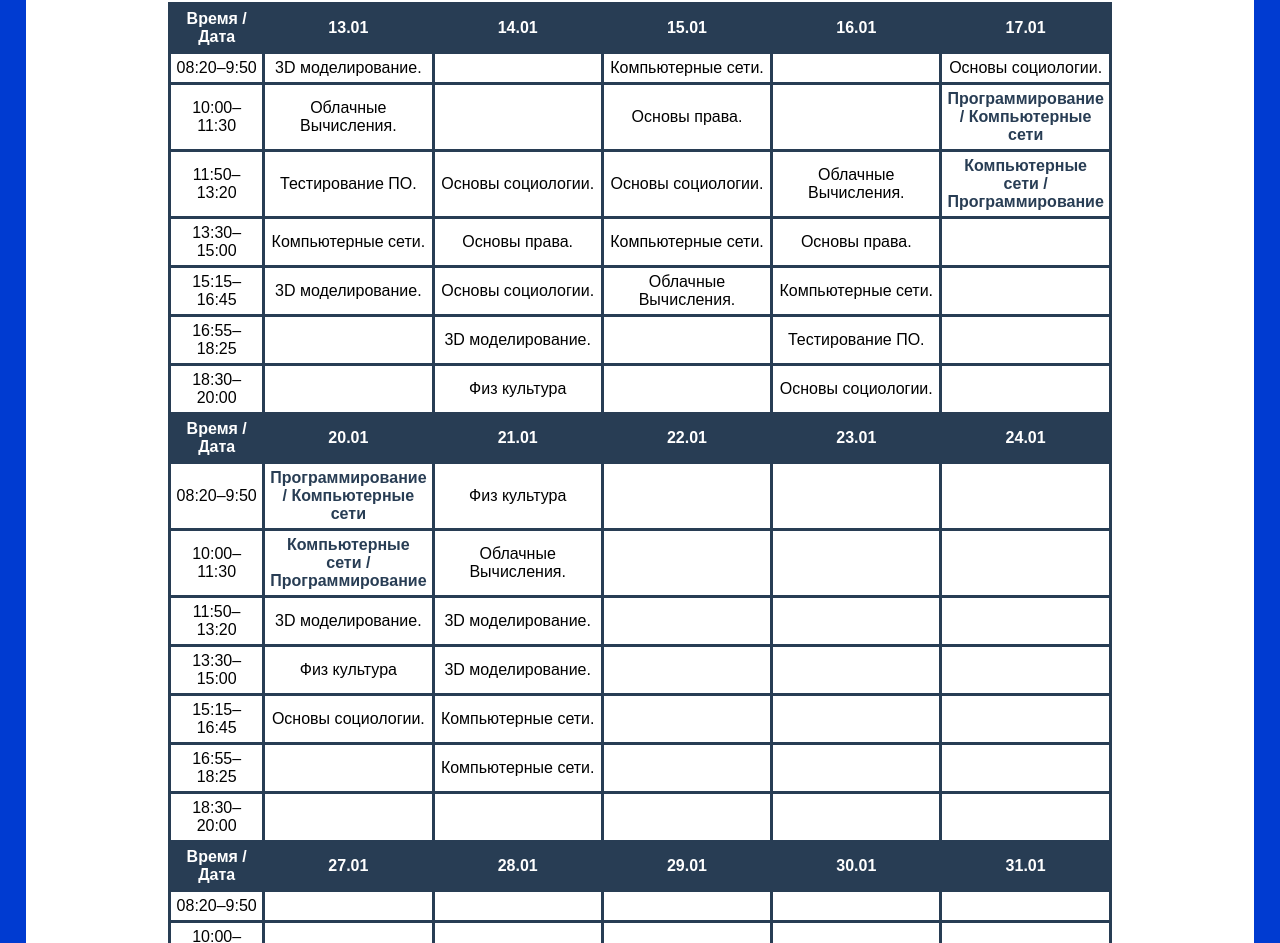
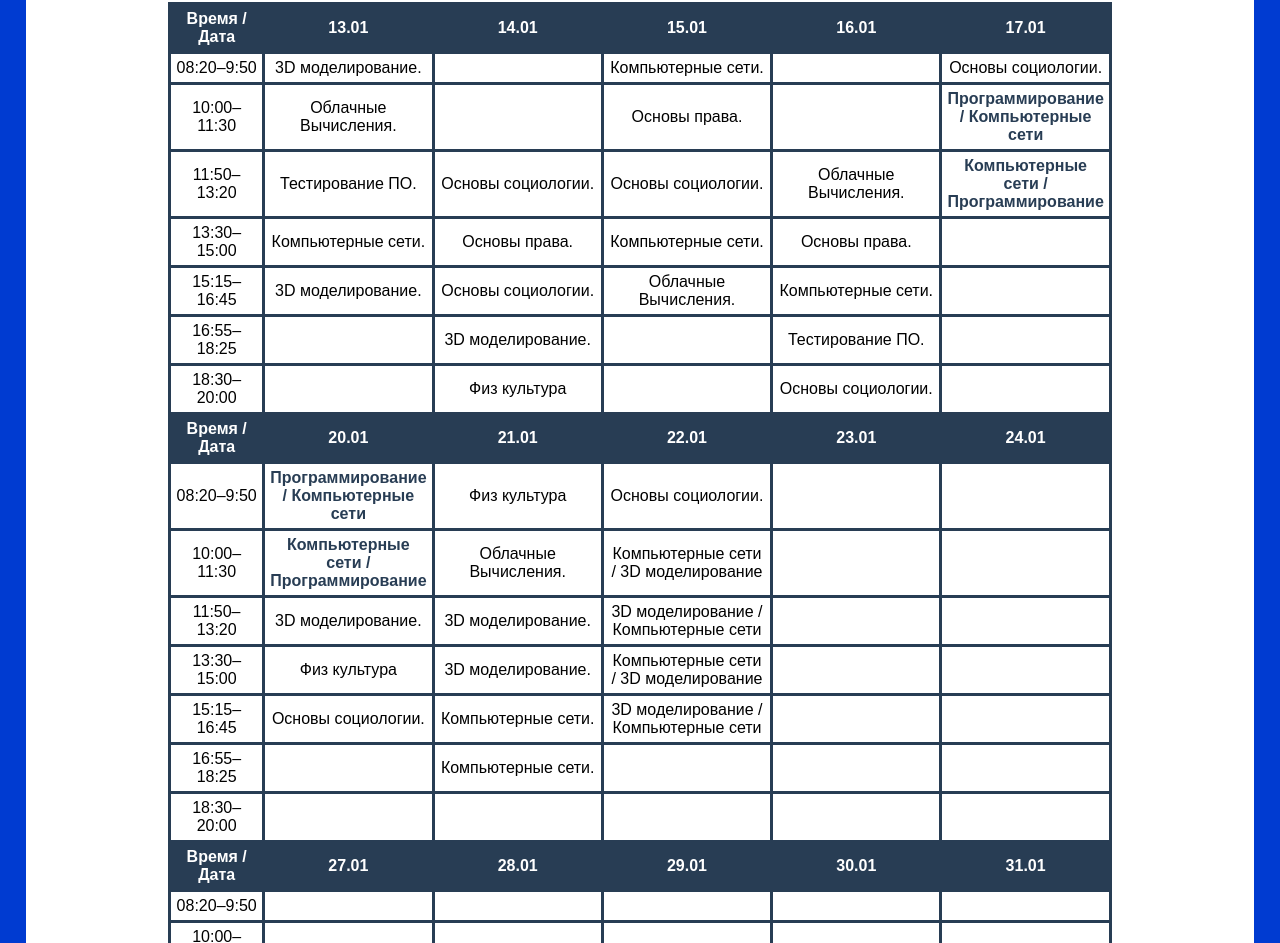
Before and after one commit to justwsite/K, a plain HTML site: page index.html in a window 1280 px wide. Shown: the part 701-1644 px from the top of the page. Drawn offline with Linux system fonts and the light colour scheme.

Commit message:
Update index.html

```diff
--- a/index.html
+++ b/index.html
@@ -125,35 +125,35 @@
 <td>08:20&ndash;9:50</td>
 <td class="p">Программирование / Компьютерные сети</td>
 <td>Физ культура</td>
-<td></td>
+<td>Основы социологии.</td>
 <td></td>
 <td></td>
 </tr><tr>
 <td>10:00&ndash;11:30</td>
 <td class="p">Компьютерные сети / Программирование</td>
 <td>Облачные Вычисления.</td>
-<td></td>
+<td>Компьютерные сети / 3D моделирование</td>
 <td></td>
 <td></td>
 </tr><tr>
 <td>11:50&ndash;13:20</td>
 <td>3D моделирование.</td>
 <td>3D моделирование.</td>
-<td></td>
+<td>3D моделирование / Компьютерные сети</td>
 <td></td>
 <td></td>
 </tr><tr>
 <td>13:30&ndash;15:00</td>
 <td>Физ культура</td>
 <td>3D моделирование.</td>
-<td></td>
+<td>Компьютерные сети / 3D моделирование</td>
 <td></td>
 <td></td>
 </tr><tr>
 <td>15:15&ndash;16:45</td>
 <td>Основы социологии.</td>
 <td>Компьютерные сети.</td>
-<td></td>
+<td>3D моделирование / Компьютерные сети</td>
 <td></td>
 <td></td>
 </tr><tr>
```
